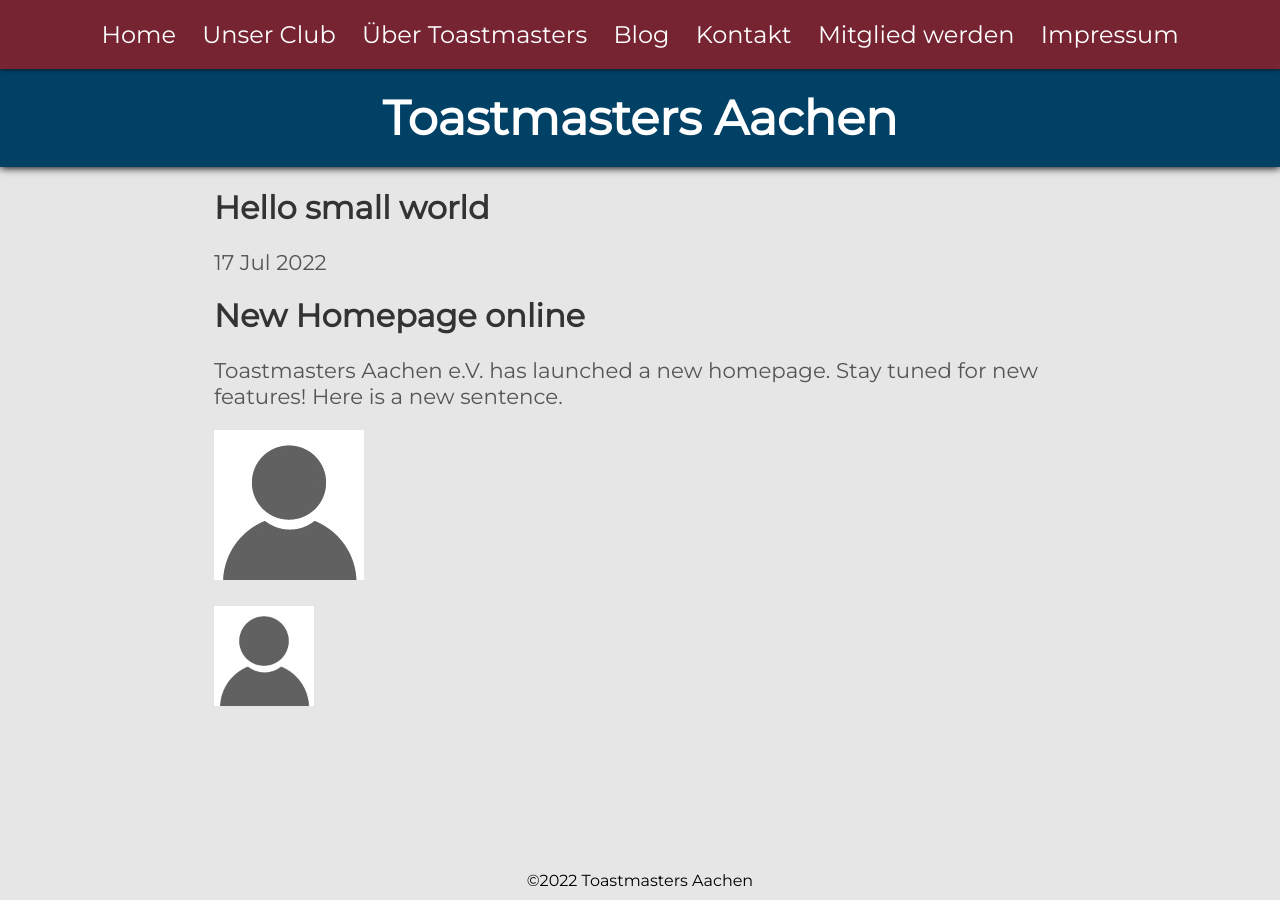
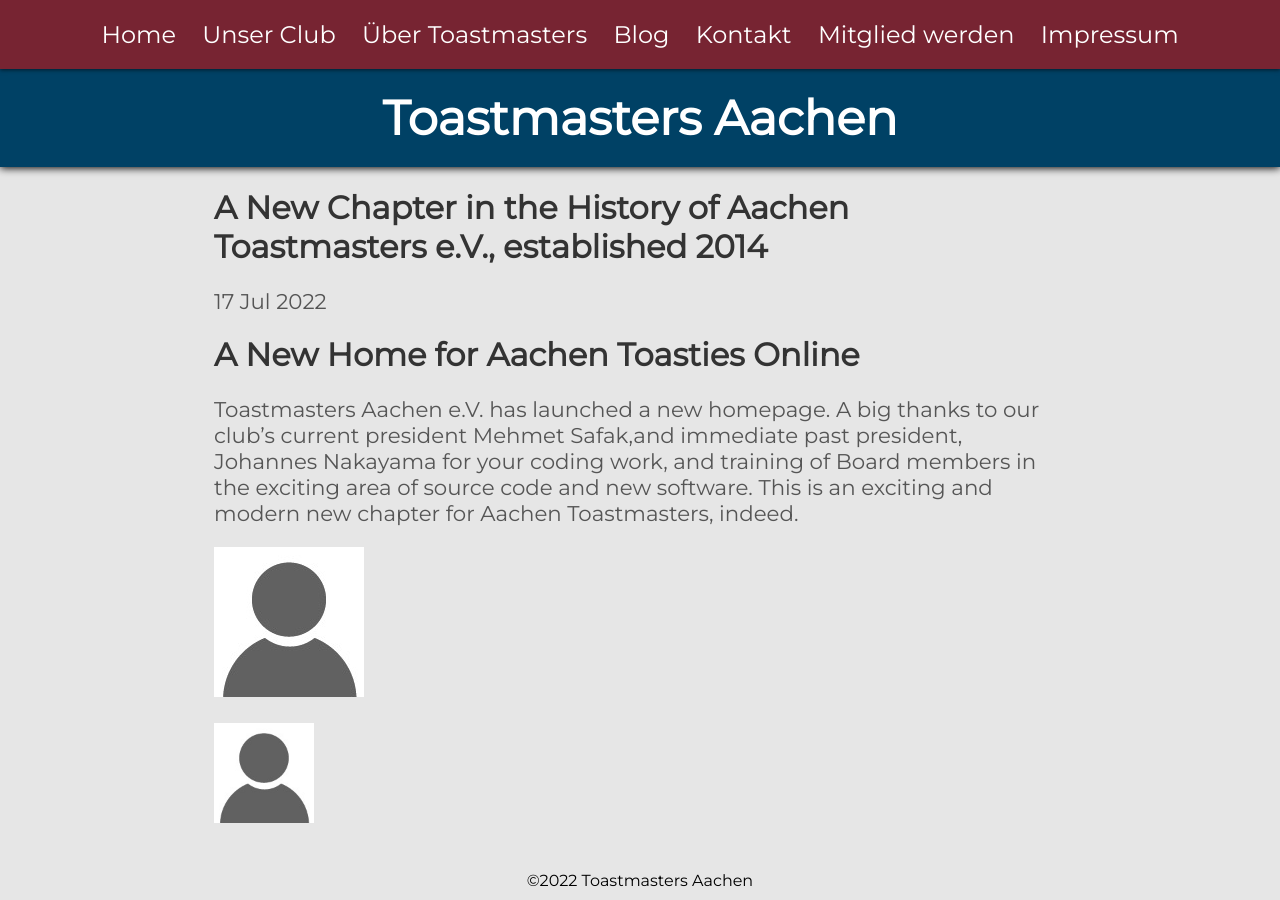
Before and after one commit to toastmasters-aachen/toastmasters-aachen.github.io, a Jekyll site: the page built from _posts/2022-07-17-willkommen-bei-den-toastmasters-aachen.md, in a window 1280 px wide. Built offline with Jekyll 4.4.1, drawn with Linux system fonts in a browser that asks for light colours.

Commit message:
Update 2022-07-17-willkommen-bei-den-toastmasters-aachen.md

```diff
--- a/_posts/2022-07-17-willkommen-bei-den-toastmasters-aachen.md
+++ b/_posts/2022-07-17-willkommen-bei-den-toastmasters-aachen.md
@@ -1,16 +1,16 @@
 ---
 layout: post
-title: "Hello small world"
+title: "A New Chapter in the History of Aachen Toastmasters e.V., established 2014"
 category: news
 published: true
-excerpt: "Toastmasters Aachen e.V. has launched a new homepage."
+excerpt: "Toastmasters Aachen e.V. is excited to launch a new and improved homepage."
 ---
 
-# New Homepage online
+# A New Home for Aachen Toasties Online
 
-Toastmasters Aachen e.V. has launched a new homepage. Stay tuned for new features! Here is a new sentence.
+Toastmasters Aachen e.V. has launched a new homepage.  A big thanks to our club's current president Mehmet Safak,and immediate past president, Johannes Nakayama for your coding work, and training of Board members in the exciting area of source code and new software.  This is an exciting and modern new chapter for Aachen Toastmasters, indeed.
 
-[//]: # (This is a comment.)
+[//]: # (This is a backend comment.)
 
 ![](/assets/images/default-no-profile-pic.jpg)
 
```
